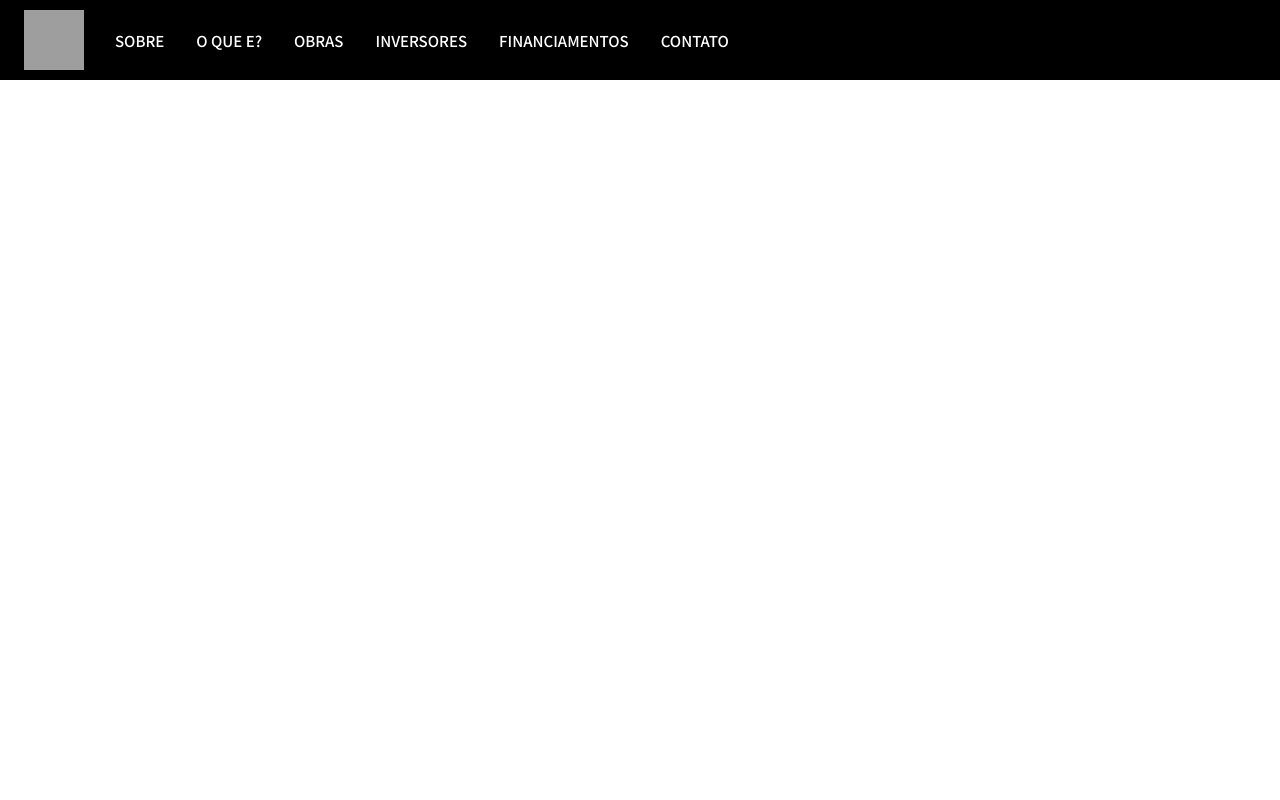
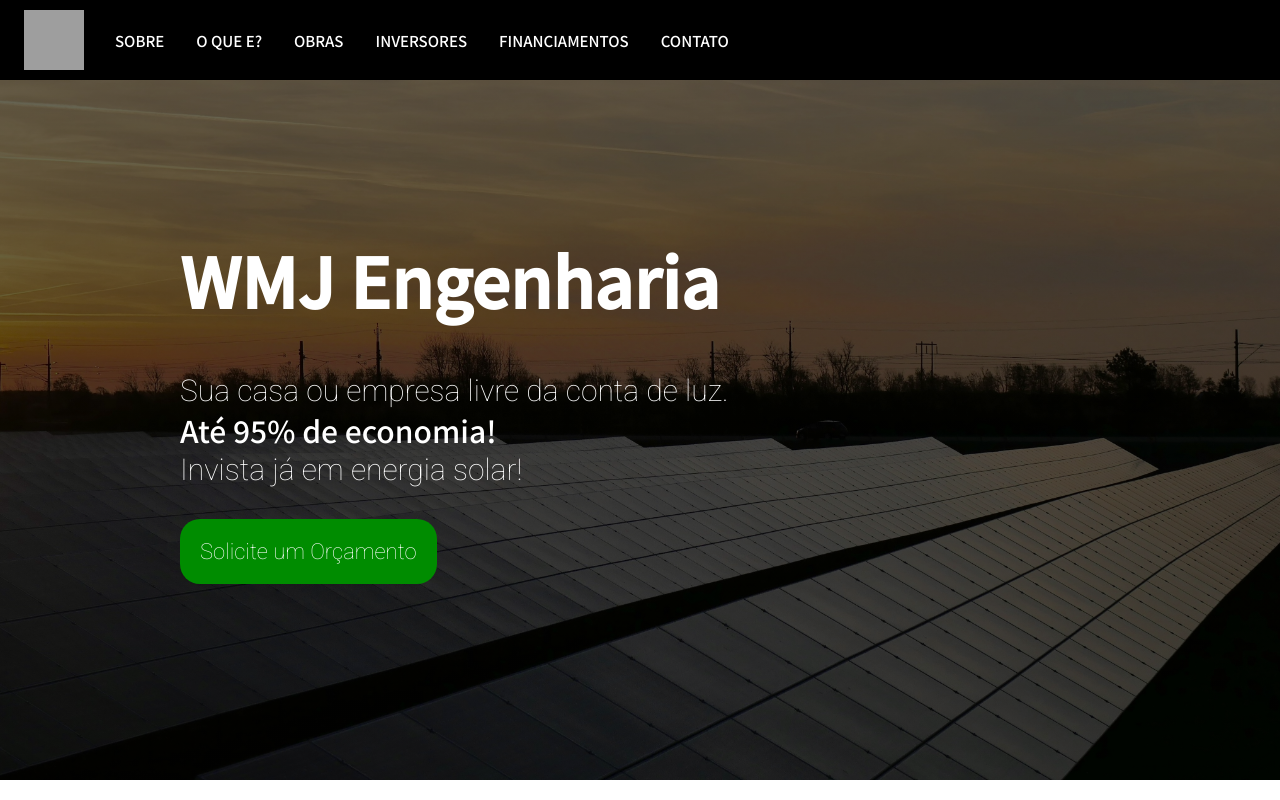
Before and after one commit to guilhermeparente17/WMJEngenharia, a React (Create React App) app: page / in a window 1280 px wide. Built offline with nearby package versions, Linux system fonts and the light colour scheme; grey boxes are pictures that could not be loaded.

Commit message:
Adicionando o Sidebar e IndexContainer

```diff
--- a/public/index.html
+++ b/public/index.html
@@ -10,6 +10,8 @@
   <link rel="preconnect" href="https://fonts.gstatic.com">
   <link href="https://fonts.googleapis.com/css2?family=Anton&family=Noto+Sans+SC:wght@500&display=swap"
     rel="stylesheet">
+  <link rel="preconnect" href="https://fonts.gstatic.com">
+  <link href="https://fonts.googleapis.com/css2?family=Roboto:wght@100&display=swap" rel="stylesheet">
   <meta name="theme-color" content="#000000" />
   <meta name="description" content="Web site created using create-react-app" />
   <link rel="apple-touch-icon" href="%PUBLIC_URL%/logo192.png" />
--- /dev/null
+++ b/src/components/IndexContainer/IndexContainerElements.js
@@ -0,0 +1,131 @@
+import styled from 'styled-components'
+
+export const IndexContainer = styled.div`
+    background: #000;
+    display: flex;
+    justify-content:none;
+    align-items:none;
+    padding: 0 30px;
+    height:700px;
+    position: relative;
+    z-index:1;
+
+    @media screen and (max-width: 768px){
+        justify-content:center;
+
+    }
+
+    &:before {
+        content: '';
+        position: absolute;
+        top:0;
+        left:0;
+        right:0;
+        bottom: 0;
+        background: linear-gradient(180deg, rgba(0,0,0,0.5) 0%,
+        rgba(0,0,0,0.6) 100%),
+        linear-gradient(180deg, rgba(0,0,0,0.2) 0%, transparent 100%);
+        z-index: 2;
+    }
+`
+
+export const FotoBg = styled.div`
+    position: absolute;
+    top:0;
+    right: 0;
+    bottom:0;
+    left:0;
+    width: 100%;
+    height: 100%;
+    overflow: hidden;
+`
+
+export const Foto = styled.img`
+    width: 100%;
+    height:100%;
+    -o-object-fit:cover;
+    object-fit: cover;
+    background: #232a34;
+`
+
+export const IndexContent = styled.div`
+    z-index: 3;
+    max-width: 1200px;
+    margin-left: 150px;
+    margin-top: 150px;
+    position: absolute;
+    display: flex;
+    justify-content:center;
+    flex-direction: column;
+
+    @media screen and (max-width: 768px){
+        max-width: none;
+        margin-left: 0px;
+    }
+`
+
+export const IndexH1 = styled.h1`
+    color: #fff;
+    font-size: 68px;
+    font-family: 'Noto Sans SC', sans-serif;
+    @media screen and (max-width: 768px){
+        font-size: 50px;
+        text-align: center;
+    }
+    @media screen and (max-width: 480px){
+        font-size: 42px;
+    }
+`
+
+export const IndexP = styled.p`
+    margin-top: 44px;
+    color: #fff;
+    font-size: 30px;
+    text-align: left;
+    max-width: 600px;
+    font-family: 'Roboto', sans-serif;
+    @media screen and (max-width: 768px){
+        font-size: 24;
+        text-align: center;
+    }
+    @media screen and (max-width: 480px){
+        font-size: 18px;
+    }
+`
+
+export const B = styled.p`
+    font-family: 'Noto Sans SC', sans-serif;
+`
+export const IndexBtnWrapper = styled.div`
+    margin-top: 32px;
+
+
+    @media screen and (max-width: 768px){
+        display: flex;
+        justify-content:center;
+    }
+
+`
+export const Button = styled.button`
+    font-family: 'Roboto', sans-serif;
+    font-size: 22px;
+    color: #fff;
+    background: #008C00;
+    padding: 20px 20px;
+    border:none;
+    border-radius: 20px;
+    cursor: pointer;
+    outline:none;
+    transition: 0.2s ease-in-out;
+
+    &:hover{
+        background: #08A334;
+        transition: 0.4s ease-in-out;
+    }
+
+    @media screen and (max-width: 768px){
+        font-size: 24;
+        text-align: center;
+        padding: 20px 50px;
+    }
+`
--- /dev/null
+++ b/src/components/IndexContainer/index.jsx
@@ -0,0 +1,36 @@
+import React from 'react'
+import {
+    IndexContainer,
+    FotoBg,
+    Foto,
+    IndexContent,
+    IndexH1,
+    IndexP,
+    B,
+    IndexBtnWrapper,
+    Button
+} from './IndexContainerElements'
+import Imagem from '../../images/fotoinicial.jpg'
+
+const index = () => {
+    return (
+        <IndexContainer>
+            <FotoBg>
+                <Foto src={Imagem}></Foto>
+            </FotoBg>
+            <IndexContent>
+                <IndexH1>WMJ Engenharia</IndexH1>
+                <IndexP>
+                    Sua casa ou empresa livre da conta de luz.<B> Até 95% de economia!</B> Invista já em energia solar!
+                </IndexP>
+                <IndexBtnWrapper>
+                <Button>
+                    Solicite um Orçamento
+                </Button>
+                </IndexBtnWrapper>
+            </IndexContent>
+        </IndexContainer>
+    )
+}
+
+export default index
--- a/src/components/Navbar/NavbarElements.js
+++ b/src/components/Navbar/NavbarElements.js
@@ -72,9 +72,6 @@ export const NavMenu = styled.ul`
 
 export const NavItem = styled.li`
     height: 80px;
-
-
-
 `
 
 export const NavLinks = styled(LinkS)`
--- a/src/components/Sidebar/SidebarElements.js
+++ b/src/components/Sidebar/SidebarElements.js
@@ -56,7 +56,7 @@ export const SidebarContainer = styled.aside`
         color: #fff;
         cursor: pointer;
         &:hover {
-            color: #01bf71;
+            color: #008C00;
             transition: 0.2s ease-in-out;
         }
     `
@@ -68,7 +68,7 @@ export const SidebarContainer = styled.aside`
 
     export const SidebarRoute = styled(LinkS)`
         border-radius: 50px;
-        background: #01bf71;
+        background: #008C00;
         white-space: nowrap;
         padding: 16px 64px;
         color: #010606;
--- a/src/pages/Home.js
+++ b/src/pages/Home.js
@@ -1,6 +1,7 @@
 import React, {useState} from 'react'
 import Navbar from '../components/Navbar'
 import Sidebar from '../components/Sidebar'
+import IndexContainer from '../components/IndexContainer'
 
 const Home = () => {
     const [isOpen, setIsOpen] = useState(false)
@@ -13,6 +14,7 @@ const Home = () => {
         <div>
             <Navbar toggle={toggle} />
             <Sidebar isOpen={isOpen} toggle={toggle} />
+            <IndexContainer />
         </div>
     )
 }
```
Also changed, not shown: src/images/fotoinicial.jpg (added).
